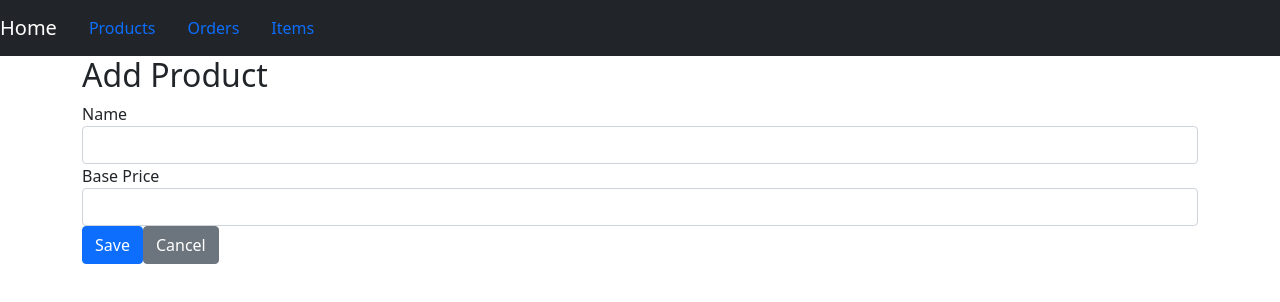
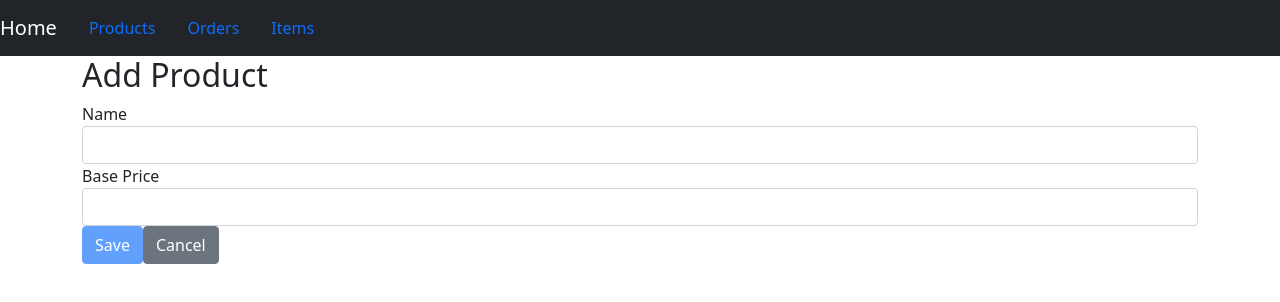
Before and after one commit to mateusz-sulimowicz/BD_APP, a React (Create React App) app in the folder frontend/: page /products/new in a window 1280 px wide. Shown: the top 302 px of the page. Built offline with nearby package versions, Linux system fonts and the light colour scheme.

Commit message:
Disable submit button on not filled form
Signed-off-by: Mateusz Sulimowicz <ms429603@students.mimuw.edu.pl>

```diff
--- a/frontend/src/products/ProductEdit.js
+++ b/frontend/src/products/ProductEdit.js
@@ -70,7 +70,7 @@ class ProductEdit extends Component {
                                onChange={this.handleChange} autoComplete="basePrice"/>
                     </FormGroup>
                     <FormGroup>
-                        <Button disabled={this.state.basePrice <= 0 || this.state.name === ''}
+                        <Button disabled={this.state.product.basePrice <= 0 || this.state.product.name === ''}
                                 color="primary"
                                 type="submit">Save</Button>
                         <Button color="secondary" tag={Link} to="/products">Cancel</Button>
```
